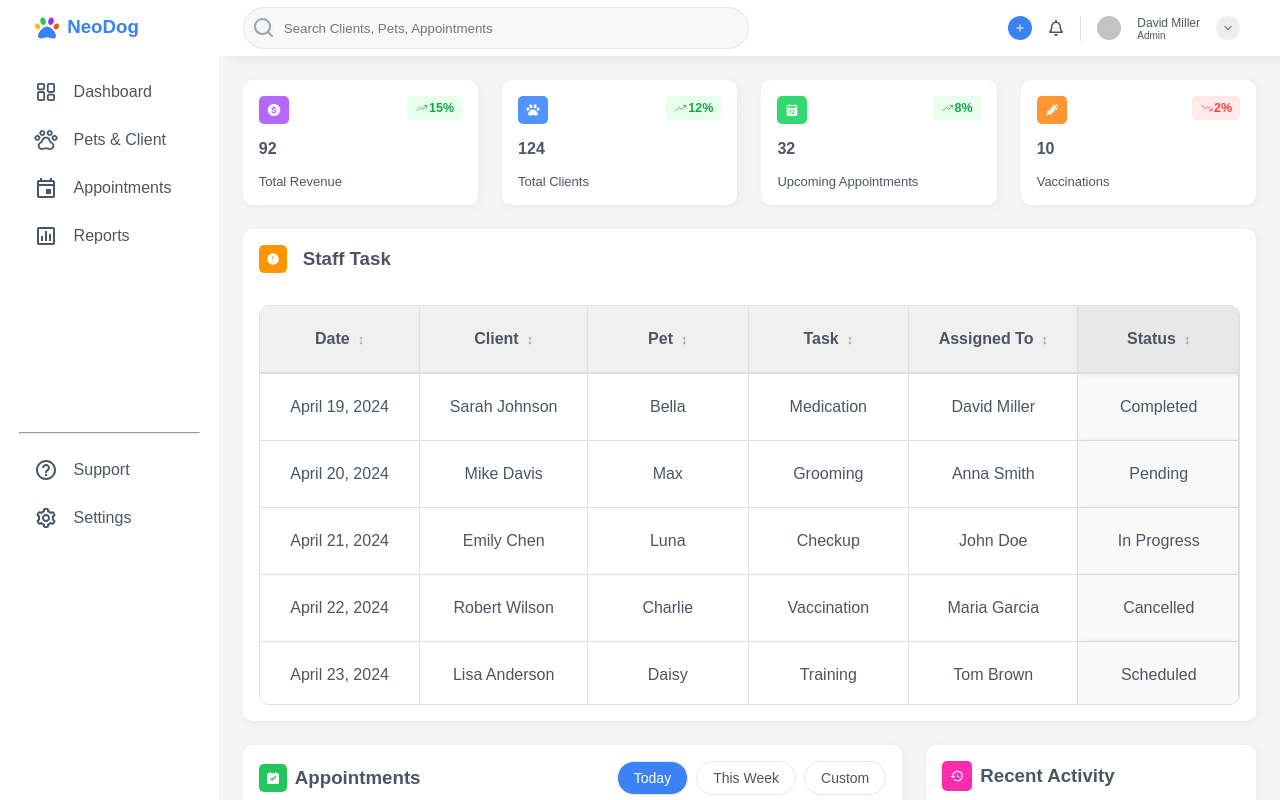
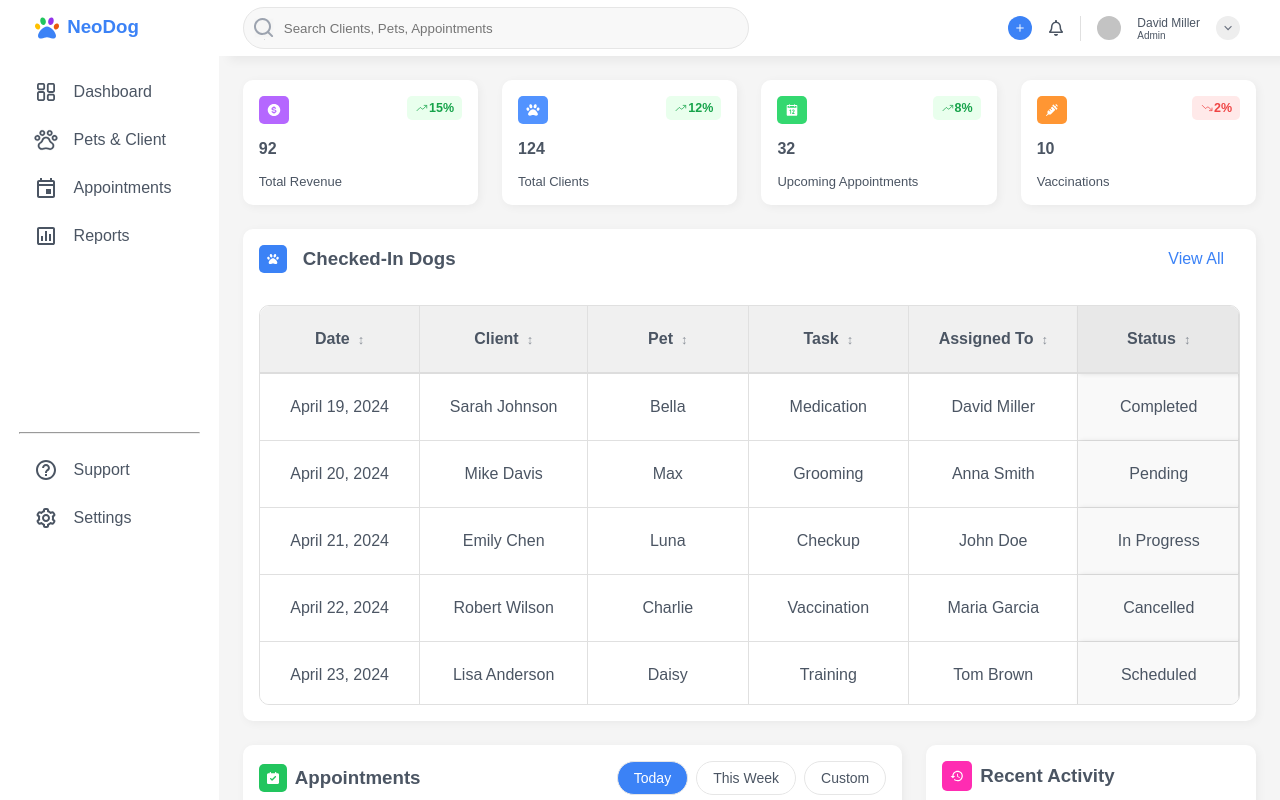
Before and after one commit to KennethicEnergy/neodog, a Next.js app: page /dashboard in a window 1280 px wide. Built offline with nearby package versions, Linux system fonts and the light colour scheme.

Commit message:
added view all

```diff
--- a/src/app/(pages)/dashboard/page.tsx
+++ b/src/app/(pages)/dashboard/page.tsx
@@ -42,8 +42,9 @@ const DashboardPage = () => {
 
       <div className={styles.gridRow}>
         <Table
-          title="Staff Task"
-          icon="/images/alert.svg"
+          title="Checked-In Dogs"
+          icon="/images/paw-white.svg"
+          viewAll
           data={SAMPLE_TABLE_DATA}
           fixedColumns={[5]}
         />
--- a/src/components/common/table/index.tsx
+++ b/src/components/common/table/index.tsx
@@ -1,5 +1,7 @@
+import { useModalStore } from '@/src/store/modal-store';
 import { TTableData } from '@/src/types/table';
 import { useMemo, useState } from 'react';
+import BaseModal from '../base-modal';
 import Icon from '../icon';
 import styles from './styles.module.scss';
 
@@ -21,11 +23,14 @@ const Table = ({
   title,
   icon,
   data,
+  viewAll = false,
   fixedColumns = [],
   fixedRows = [],
   maxHeight = '400px',
   enableSorting = true
 }: TableProps) => {
+  const openModal = useModalStore((state) => state.openModal);
+  const closeModal = useModalStore((state) => state.closeModal);
   const [sortConfig, setSortConfig] = useState<SortConfig>({ key: '', direction: null });
 
   const headers = [
@@ -129,6 +134,15 @@ const Table = ({
     return '↕';
   };
 
+  const expandView = () => {
+    console.log('Opening Table with');
+    openModal(
+      <BaseModal onClose={closeModal}>
+        <Table data={data} title="Checked-In Dogs" icon="/images/paw-white.svg" />
+      </BaseModal>
+    );
+  };
+
   return (
     <div
       className={tableClasses}
@@ -140,10 +154,15 @@ const Table = ({
         } as React.CSSProperties & Record<string, string | number>
       }>
       <div className={styles.tableInfo}>
-        <>
-          {icon && <Icon src={icon} bgColor="#FF9500" />}
+        <div>
+          {icon && <Icon src={icon} bgColor="#3b82f6" />}
           {title && <h3>{title}</h3>}
-        </>
+        </div>
+        {viewAll && (
+          <div className={styles.viewAll} onClick={expandView}>
+            View All
+          </div>
+        )}
       </div>
 
       <div className={styles.tableContainer}>
--- a/src/components/common/table/styles.module.scss
+++ b/src/components/common/table/styles.module.scss
@@ -19,9 +19,25 @@
   .tableInfo {
     display: flex;
     align-items: center;
+    justify-content: space-between;
     width: 100%;
-    gap: 1rem;
     margin-bottom: 1rem;
+
+    div:first-child {
+      display: flex;
+      align-items: center;
+      gap: 1rem;
+    }
+
+    .viewAll {
+      cursor: pointer;
+      margin: 0 1rem;
+      color: #3b82f6;
+
+      &:hover {
+        text-decoration: underline;
+      }
+    }
   }
 
   .tableContainer {
--- a/src/types/table.ts
+++ b/src/types/table.ts
@@ -10,5 +10,6 @@ export type TTableRow = {
 export type TTableData = {
   title?: string;
   icon?: string;
+  viewAll?: boolean;
   data: TTableRow[];
 };
```
